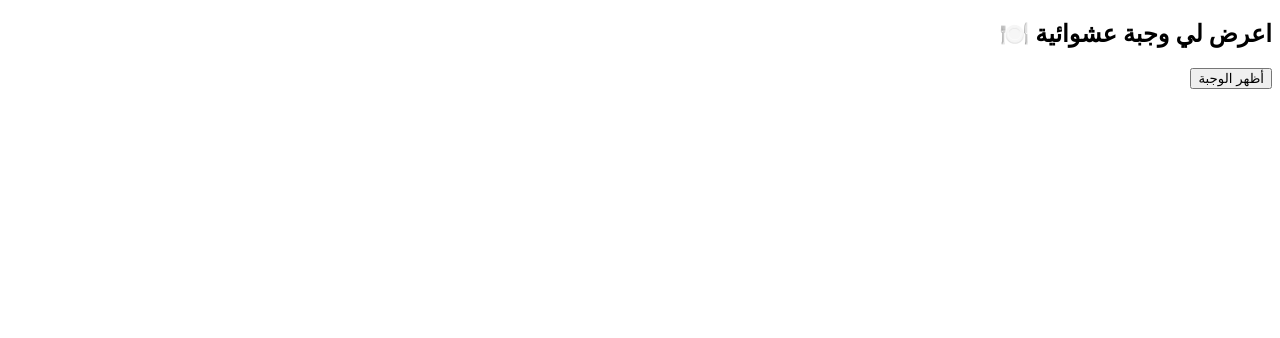
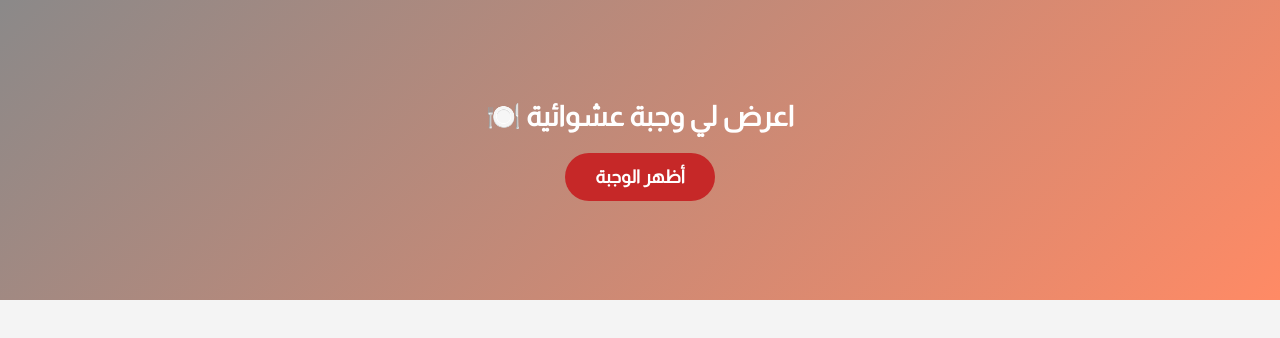
Before and after one commit to saleh-2136035/SalehAli-2136035-CPIT405, a plain HTML site: page index.html in a window 1280 px wide. Drawn offline with Linux system fonts and the light colour scheme.

Commit message:
Update index.html

```diff
--- a/index.html
+++ b/index.html
@@ -3,7 +3,7 @@
 <head>
   <meta charset="UTF-8" />
   <meta name="viewport" content="width=device-width, initial-scale=1.0"/>
-  <link rel="stylesheet" href="css.css" />
+  <link rel="stylesheet" href="style.css">
   <link href='https://fonts.googleapis.com/css?family=Almarai' rel='stylesheet'>
   <title>وجبة عشوائية</title>
 </head>
```
